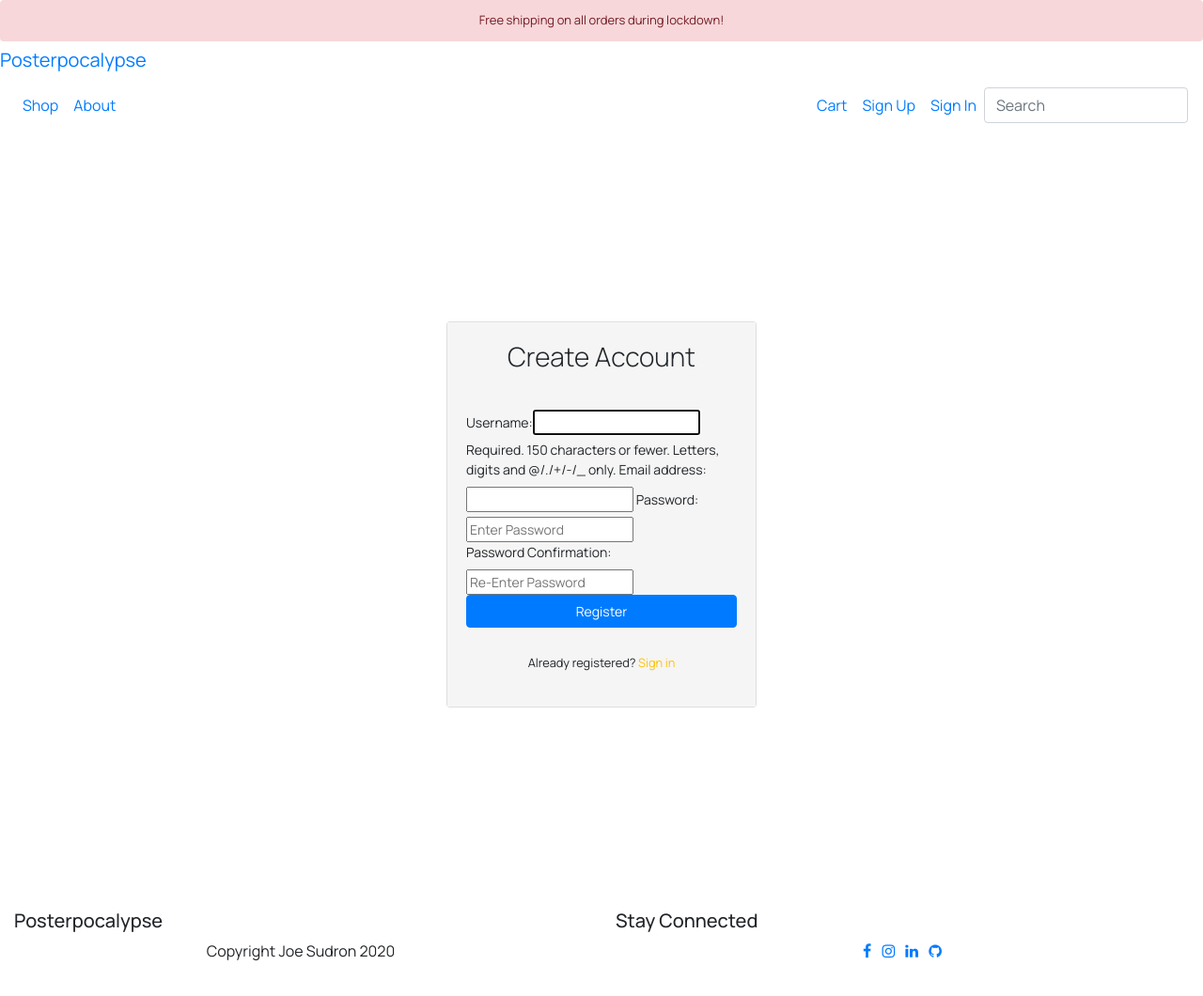
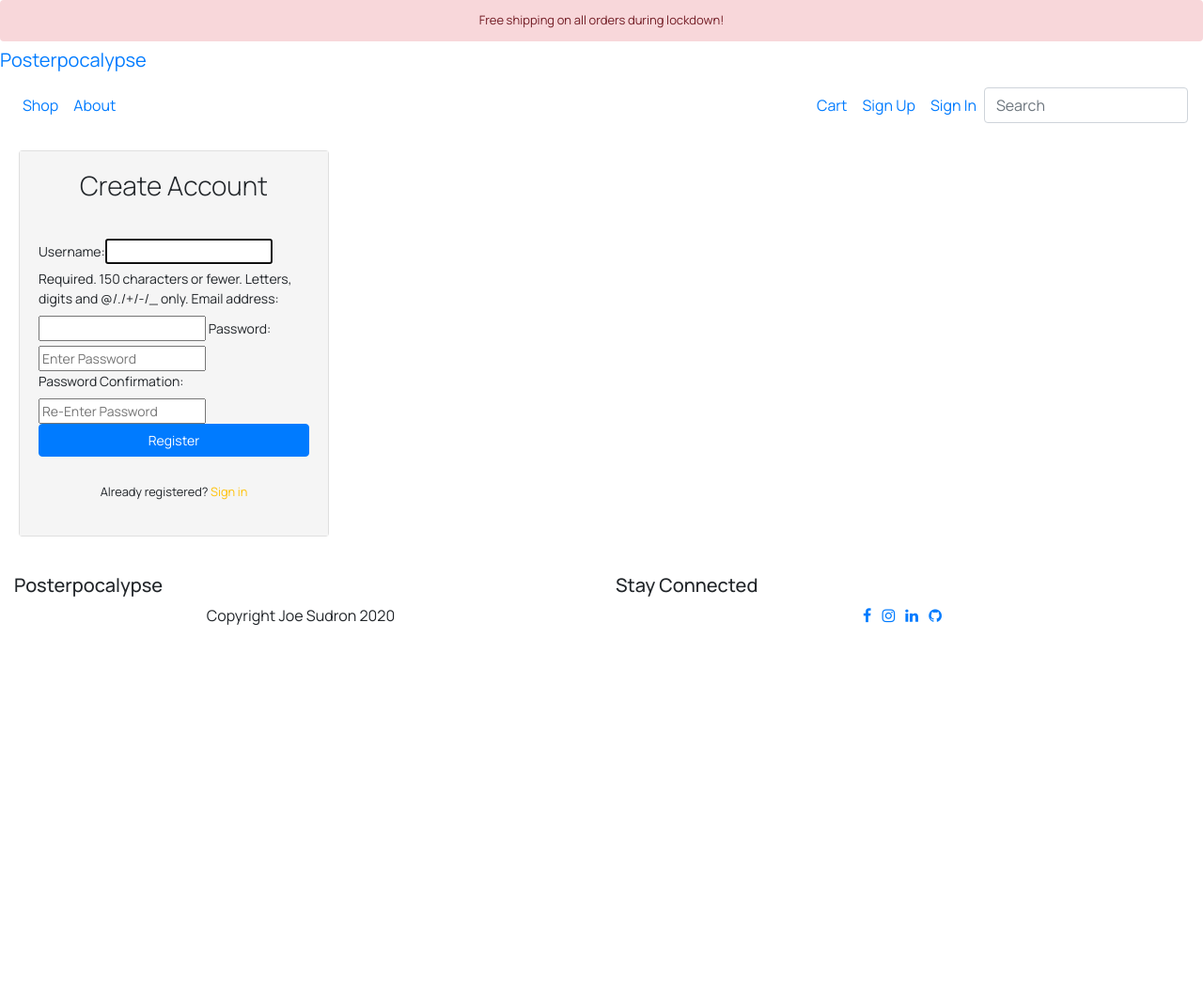
Before and after one commit to JSudron/posterpocalypse-shop, a Django app: page /accounts/register/ in a window 1280 px wide. Shown: the whole page at 94% size. After the commit the page ends 665 px from the top, so only its background shows below. Run offline with Django 3.2, Linux system fonts and the light colour scheme; some libraries are stand-ins or nearby versions; some web fonts are replaced.

Commit message:
fixed container height

```diff
--- a/static/css/custom.css
+++ b/static/css/custom.css
@@ -8,6 +8,12 @@ html,body {
 	height: 100%;
     background-color: white;
     font-family: 'Manrope';
+}
+
+container {
+	display: flex;
+	align-items: center;
+	justify-content: center;
 }
 
 .heading, p {
@@ -35,7 +41,7 @@ nav {
 }
 
 .navbar-brand {
-    text-align: center !important;
+    text-align: center;
 }
 
 .fa-bars {
@@ -45,13 +51,6 @@ nav {
 
 /*-----------------------FORMS */
 /*-----------------------Taken from codepen.io & edited to own style */
-
-.global-container {
-	height: 100%;
-	display: flex;
-	align-items: center;
-	justify-content: center;
-}
 
 .account-form {
 	padding-top: 10px;
```
